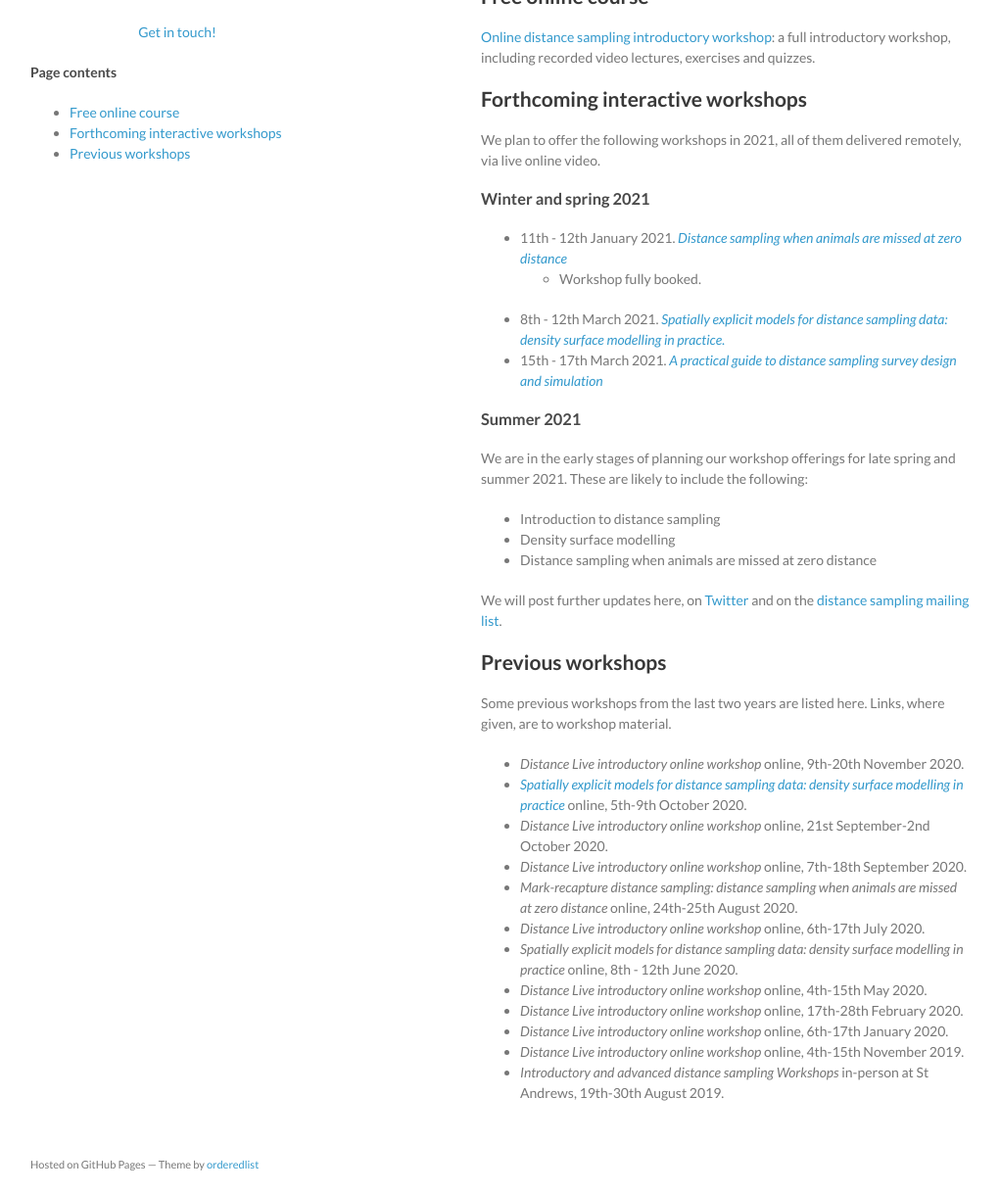
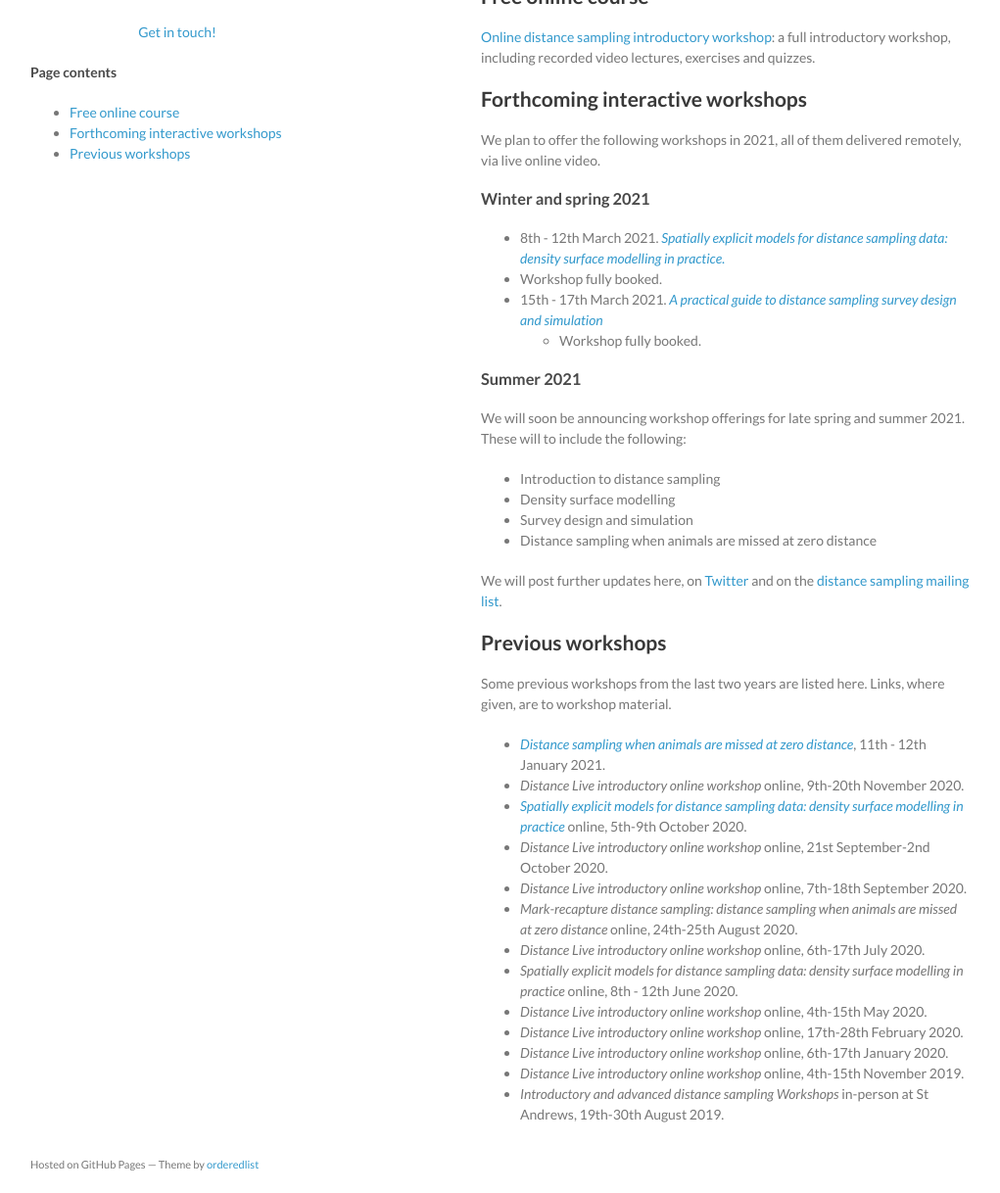
Before and after one commit to distanceworkshops/distanceworkshops.github.io, a Jekyll site: the page built from index.md, in a window 1280 px wide and 1355 px high, cut to the strip 137-1355 px from the top of the window. Shown: the whole strip at 98% size, without its empty margins (129-1150 px from the left). Built offline with Jekyll 4.4.1, drawn with Linux system fonts in a browser that asks for light colours.

Commit message:
Update index.md

```diff
--- a/index.md
+++ b/index.md
@@ -19,17 +19,18 @@ We plan to offer the following workshops in 2021, all of them delivered remotely
 
 ### Winter and spring 2021
 
-- 11th - 12th January 2021. [*Distance sampling when animals are missed at zero distance*](http://workshops.distancesampling.org/mrds-jan-2021.html)
+-  8th - 12th March 2021. [*Spatially explicit models for distance sampling data: density surface modelling in practice*.](https://workshops.distancesampling.org/dsm-march-2021)
   - Workshop fully booked.
--  8th - 12th March 2021. [*Spatially explicit models for distance sampling data: density surface modelling in practice*.](https://workshops.distancesampling.org/dsm-march-2021)
 - 15th - 17th March 2021. [*A practical guide to distance sampling survey design and simulation*](https://workshops.distancesampling.org/design-march-2021)
+  - Workshop fully booked.
 
 ### Summer 2021
 
-We are in the early stages of planning our workshop offerings for late spring and summer 2021. These are likely to include the following:
+We will soon be announcing workshop offerings for late spring and summer 2021. These will to include the following:
 
 - Introduction to distance sampling
 - Density surface modelling
+- Survey design and simulation
 - Distance sampling when animals are missed at zero distance
 
 We will post further updates here, on [Twitter](http://twitter.com/distancesamp) and on the [distance sampling mailing list](https://groups.google.com/forum/#!forum/distance-sampling).
```
Also changed, not shown: other parts of index.md (+1 -0 lines).
